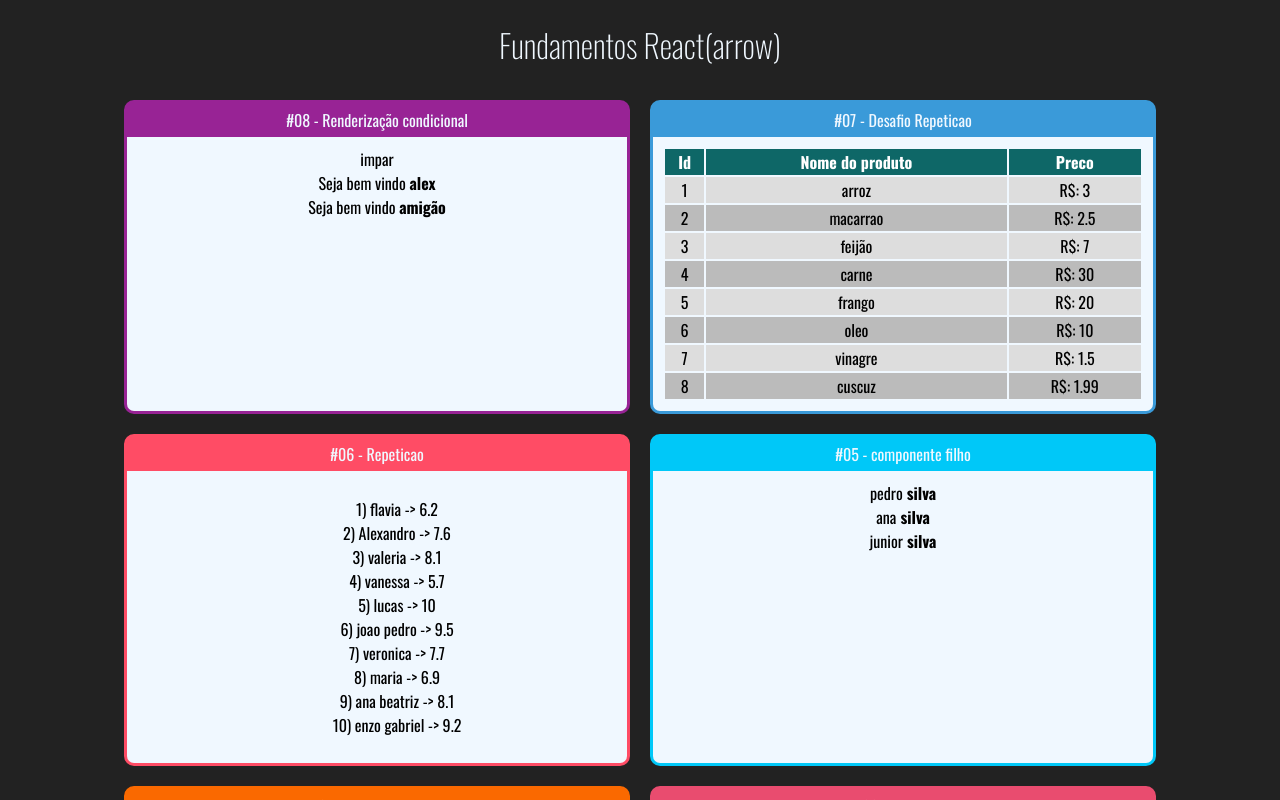
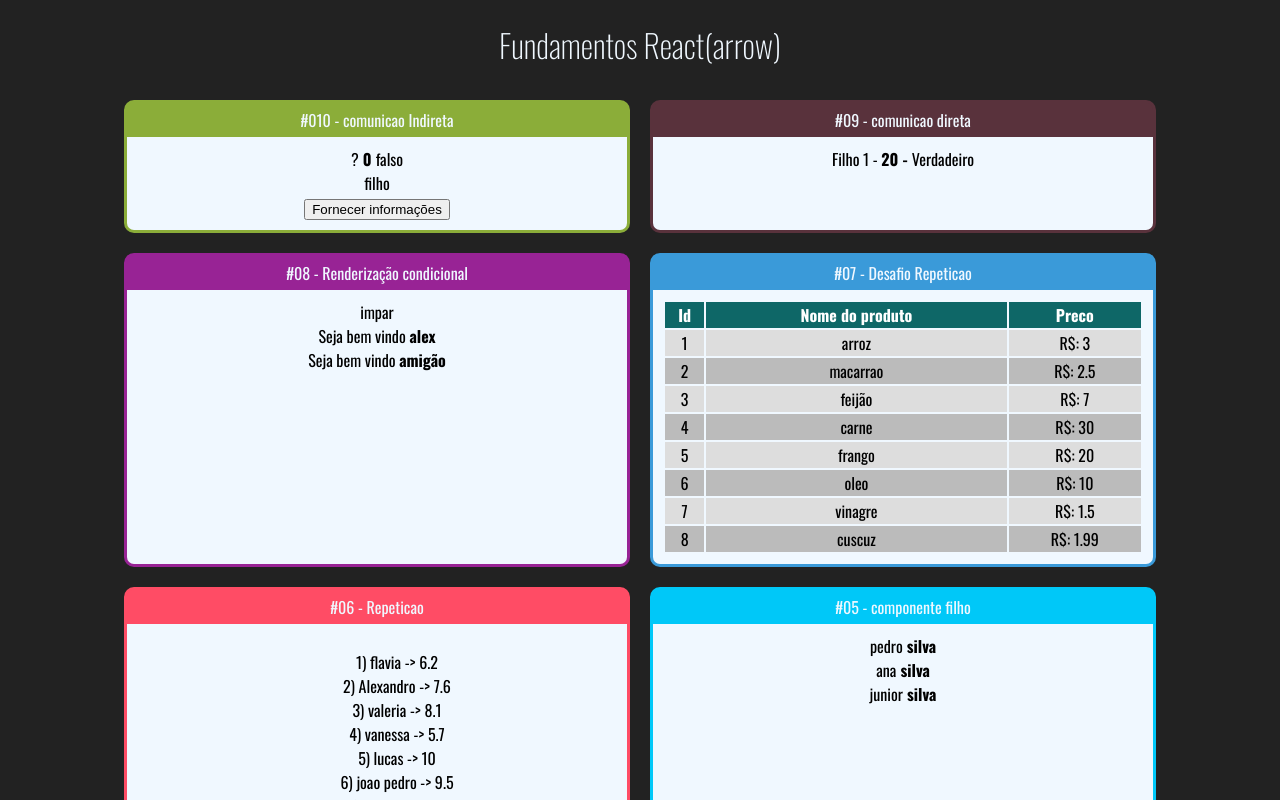
Before and after one commit to Alexandrodasilva/-fundamentalsReact, a React (Create React App) app: page / in a window 1280 px wide. Shown: the top 800 px of the page. Built offline with nearby package versions, Linux system fonts and the light colour scheme.

Commit message:
comunicacao direta e indireta de componentes, por[ém esta sem estado para setar no componente pai

```diff
--- a/src/App.jsx
+++ b/src/App.jsx
@@ -10,6 +10,8 @@ import ListaAlunos from "./components/repeticao/ListaAlunos";
 import TabelaProduto from "./components/repeticao/TabelaProdutos";
 import ParOuImpar from "./components/condicional/ParOuImpar";
 import UsuarioInfo from "./components/condicional/UsuarioInfo";
+import DiretaPai from "./components/comunicao/DiretaPai";
+import IndiretaPai from "./components/comunicao/IndiretaPai";
 import './App.css'
 
 export default function App(){
@@ -17,6 +19,14 @@ export default function App(){
         <div className="App">
             <h1>Fundamentos React(arrow)</h1>
             <div className="Cards">
+
+                <Card titulo="#010 - comunicao Indireta" color="#8BAD39">
+                    <IndiretaPai/>
+                </Card>
+
+                <Card titulo="#09 - comunicao direta" color="#59323C">
+                    <DiretaPai/>
+                </Card>
 
                 <Card titulo="#08 - Renderização condicional " color="#982395">
                     <ParOuImpar numero={21}></ParOuImpar>
--- /dev/null
+++ b/src/components/comunicao/DiretaFilho.jsx
@@ -0,0 +1,10 @@
+import React from "react";
+export default props => {
+    return(
+        <div>
+            <span> {props.texto} - </span>
+            <span><strong> {props.numero} - </strong></span>
+            <span> {props.bool ? 'Verdadeiro' : 'false'}</span>
+        </div>
+    )
+}
--- /dev/null
+++ b/src/components/comunicao/DiretaPai.jsx
@@ -0,0 +1,11 @@
+import React from "react";
+import DiretaFilho from "./DiretaFilho";
+export default props => {
+    return(
+        <>
+           <DiretaFilho texto="Filho 1" numero={20}
+                bool={true}
+           ></DiretaFilho>
+        </>
+    )
+}
--- /dev/null
+++ b/src/components/comunicao/IndiretaFilho.jsx
@@ -0,0 +1,11 @@
+import React from "react";
+
+export default props => {
+    return(
+        <>
+            <div>filho</div>
+            <button onClick={ _ => props.quandoClicar('alexandro', 25, true)}
+            >Fornecer informações</button>
+        </>
+    )
+}
--- /dev/null
+++ b/src/components/comunicao/IndiretaPai.jsx
@@ -0,0 +1,23 @@
+import React from "react";
+import IndiretaFilho from "./IndiretaFilho";
+export default function Indireta(props){
+    let nome = "?";
+    let idade = 0;
+    let nerd = false;
+    function fornecerInformacoes(nomeParam, idadeParam, nerdParam){
+            nome = nomeParam;
+            idade = idadeParam;
+            nerd = nerdParam;
+        console.log(nome, idade, nerd)
+    }
+    return(
+        <>
+            <div>
+                <span>{nome}</span>
+                <span><strong> {idade} </strong></span>
+                <span>{nerd ? 'verdadeiro' : 'falso'}</span>
+            </div>
+            <IndiretaFilho quandoClicar={fornecerInformacoes}></IndiretaFilho>
+        </>
+    )
+}
--- a/src/components/condicional/If.js
+++ b/src/components/condicional/If.js
@@ -5,7 +5,6 @@ export default props => {
     const ifChildrem = props.children.filter(child =>{
         return child !== elseChild;
     })
-    console.log(elseChild)
 
     if(props.test){
         return ifChildrem;
```
